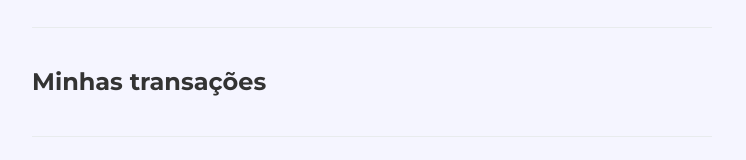
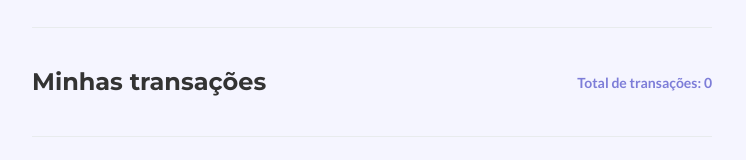
Before and after one commit to JhonSilva17/CalDebts, a plain HTML site: page index.html in a window 1280 px wide. Shown: the part 223-383 px from the top of the page, without its empty margins (268-1014 px from the left). Drawn offline with Linux system fonts and the light colour scheme.

Commit message:
adicionei uma contagem de itens na lista

```diff
--- a/assets/css/style.css
+++ b/assets/css/style.css
@@ -95,6 +95,22 @@ h2 {
 
 .color-red {
     color: #FF4F4F;
+}
+
+.totalTransactions {
+    font-size: 1.4rem;
+    font-weight: 600;
+    color: var(--color-date);
+}
+
+.flex {
+    display: flex;
+}
+.flex.flex-center {
+    align-items: center;
+}
+.flex.flex-between {
+    justify-content: space-between;
 }
 
 /* PAINEL */
--- a/assets/js/script.js
+++ b/assets/js/script.js
@@ -11,6 +11,7 @@ let data = JSON.parse(localStorage.getItem('date')) || []
 const profit = document.querySelector('#ganhos')
 const expense = document.querySelector('#despesas')
 const total = document.querySelector('#total')
+const totalTransactions = document.querySelector("#totalTransactions")
 
 // Função que recebe o ano e o mês e retorno o último dia do mês especificado
 function retUltimoDia(year, month){
@@ -127,6 +128,8 @@ function atualizaTela() {
             cardsValues()
         })
     })
+
+    totalTransactions.innerHTML = values.length
 }
 atualizaTela() // Sempre que a página recarrega, a função é ativada
 
@@ -199,5 +202,6 @@ buttonSend.addEventListener('click', (event)=> {
         itemName.value = ''
         itemValue.value = ''
         itemDate.value = ''
+        totalTransactions.innerHTML = values.length
     }
 })
--- a/index.html
+++ b/index.html
@@ -49,7 +49,10 @@
             <hr>
 
             <section id="list">
-                <h2 class="color-dark">Minhas transações</h2>
+                <div class="flex flex-center flex-between">
+                    <h2 class="color-dark">Minhas transações</h2>
+                    <p class="totalTransactions">Total de transações: <span id="totalTransactions" > </span></p>
+                </div>
 
                 <ul class="list-items">
                      <!-- <li class="item">
```
